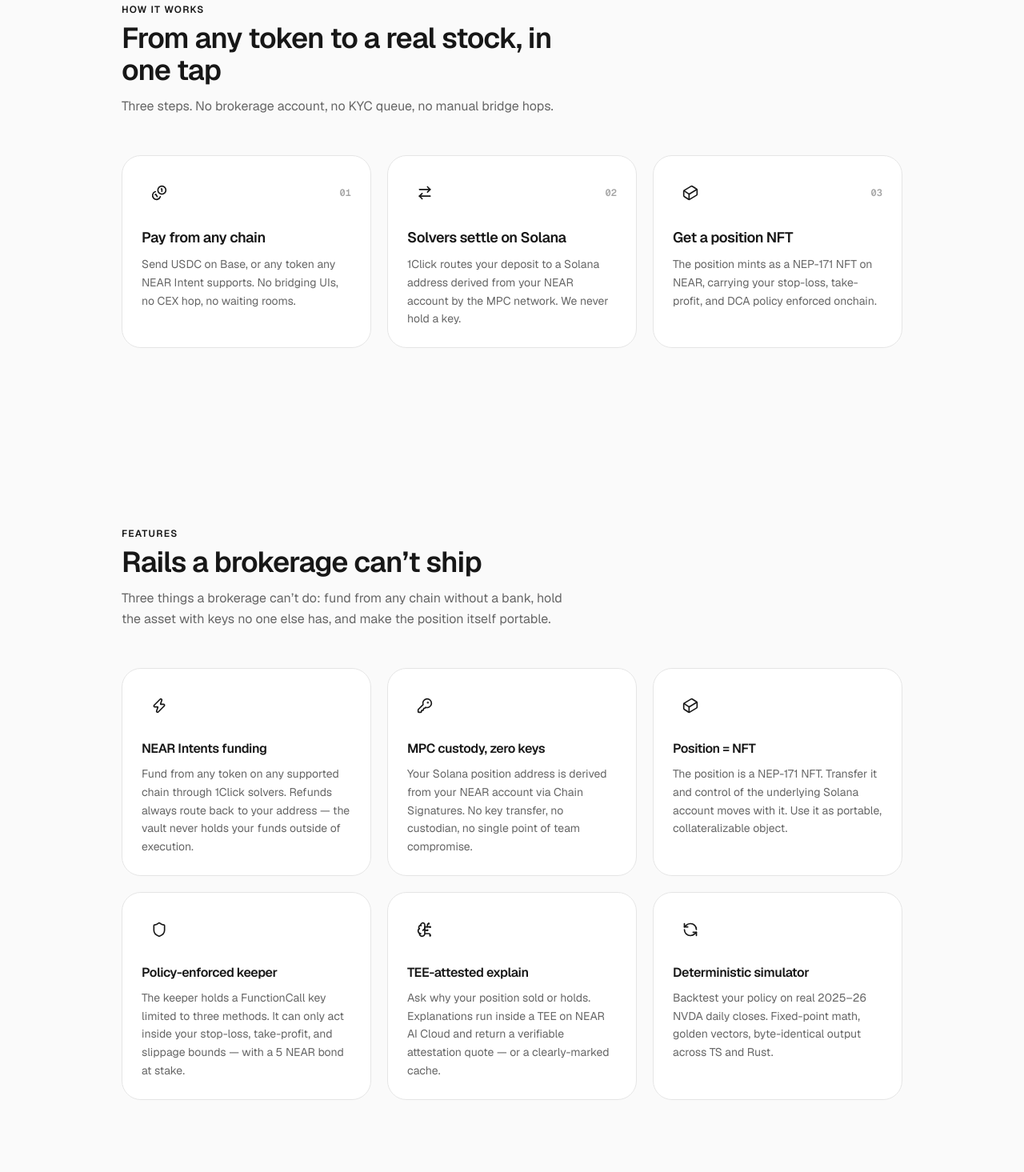
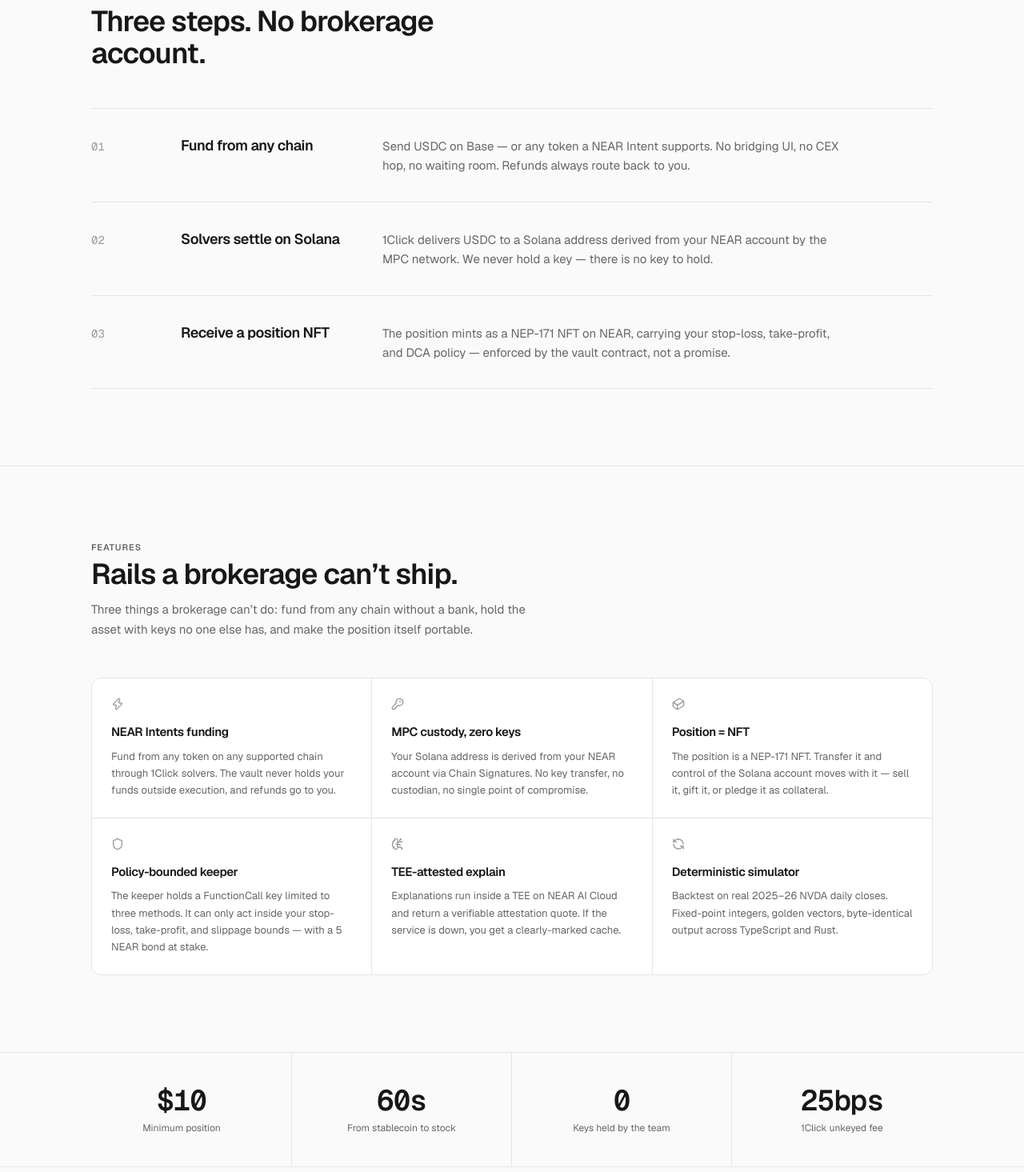
Before and after one commit to Kartikvyas1604/OneShare, a Next.js app: page / in a window 1280 px wide. Shown: the part 1165-2630 px from the top of the page at 80% size. Built offline with nearby package versions, Linux system fonts and the light colour scheme.

Commit message:
feat(landing): regenerate sections as editorial rows and grid cells
How-it-works becomes a numbered three-row ledger with hairline
dividers instead of card tiles. Features becomes a 1px-gapped
cell grid on one border. Stats band becomes a hairline dl grid.

```diff
--- a/app/components/landing/Features.tsx
+++ b/app/components/landing/Features.tsx
@@ -5,23 +5,23 @@ const features = [
     icon: Zap,
     title: "NEAR Intents funding",
     description:
-      "Fund from any token on any supported chain through 1Click solvers. Refunds always route back to your address — the vault never holds your funds outside of execution.",
+      "Fund from any token on any supported chain through 1Click solvers. The vault never holds your funds outside execution, and refunds go to you.",
   },
   {
     icon: KeyRound,
     title: "MPC custody, zero keys",
     description:
-      "Your Solana position address is derived from your NEAR account via Chain Signatures. No key transfer, no custodian, no single point of team compromise.",
+      "Your Solana address is derived from your NEAR account via Chain Signatures. No key transfer, no custodian, no single point of compromise.",
   },
   {
     icon: Cuboid,
     title: "Position = NFT",
     description:
-      "The position is a NEP-171 NFT. Transfer it and control of the underlying Solana account moves with it. Use it as portable, collateralizable object.",
+      "The position is a NEP-171 NFT. Transfer it and control of the Solana account moves with it — sell it, gift it, or pledge it as collateral.",
   },
   {
     icon: Shield,
-    title: "Policy-enforced keeper",
+    title: "Policy-bounded keeper",
     description:
       "The keeper holds a FunctionCall key limited to three methods. It can only act inside your stop-loss, take-profit, and slippage bounds — with a 5 NEAR bond at stake.",
   },
@@ -29,46 +29,42 @@ const features = [
     icon: BrainCircuit,
     title: "TEE-attested explain",
     description:
-      "Ask why your position sold or holds. Explanations run inside a TEE on NEAR AI Cloud and return a verifiable attestation quote — or a clearly-marked cache.",
+      "Explanations run inside a TEE on NEAR AI Cloud and return a verifiable attestation quote. If the service is down, you get a clearly-marked cache.",
   },
   {
     icon: RefreshCcw,
     title: "Deterministic simulator",
     description:
-      "Backtest your policy on real 2025–26 NVDA daily closes. Fixed-point math, golden vectors, byte-identical output across TS and Rust.",
+      "Backtest on real 2025–26 NVDA daily closes. Fixed-point integers, golden vectors, byte-identical output across TypeScript and Rust.",
   },
 ];
 
 export function Features() {
   return (
-    <section id="features" className="relative scroll-mt-24 py-20 md:py-28">
-      <div
-        className="absolute inset-x-0 top-0 h-px bg-gradient-to-r from-transparent via-white/10 to-transparent"
-        aria-hidden
-      />
-      <div className="mx-auto max-w-5xl px-4 md:px-6">
-        <div className="max-w-xl">
-          <p className="text-xs font-semibold uppercase tracking-widest text-brand-300">Features</p>
-          <h2 className="mt-2 text-3xl font-semibold tracking-tight text-foreground md:text-4xl">
-            Rails a brokerage can’t ship
-          </h2>
-          <p className="mt-3 text-sm leading-relaxed text-muted-foreground md:text-base">
-            Three things a brokerage can’t do: fund from any chain without a bank, hold the asset with
-            keys no one else has, and make the position itself portable.
-          </p>
-        </div>
+    <section id="features" className="scroll-mt-20 border-b border-border">
+      <div className="mx-auto max-w-[1100px] px-4 py-16 md:px-6 md:py-24">
+        <p className="eyebrow animate-fade-up">Features</p>
+        <h2 className="animate-fade-up delay-75 mt-2 max-w-xl text-3xl font-semibold tracking-tight text-foreground md:text-4xl">
+          Rails a brokerage can’t ship.
+        </h2>
+        <p className="animate-fade-up delay-150 mt-3 max-w-xl text-[15px] leading-relaxed text-muted-foreground">
+          Three things a brokerage can’t do: fund from any chain without a bank, hold the asset
+          with keys no one else has, and make the position itself portable.
+        </p>
 
-        <div className="mt-12 grid gap-4 sm:grid-cols-2 md:gap-5 lg:grid-cols-3">
+        <div className="mt-12 grid gap-px overflow-hidden rounded-xl border border-border bg-border sm:grid-cols-2 lg:grid-cols-3">
           {features.map((f, idx) => (
             <div
               key={f.title}
-              className={`animate-fade-up delay-${(idx % 3) * 100 + 100} group rounded-3xl border border-white/[0.07] bg-card p-6 transition-all duration-200 hover:border-brand-500/30 hover:shadow-glow-brand`}
+              className={`animate-fade-up delay-${(idx % 3) * 100 + 100} bg-card p-6 transition-colors duration-150 hover:bg-secondary`}
             >
-              <div className="flex h-11 w-11 items-center justify-center rounded-xl bg-brand-950 text-brand-300 transition-colors group-hover:bg-brand-900">
-                <f.icon className="h-5 w-5" aria-hidden />
-              </div>
-              <h3 className="mt-5 text-base font-semibold tracking-tight text-foreground">{f.title}</h3>
-              <p className="mt-2 text-sm leading-relaxed text-muted-foreground">{f.description}</p>
+              <f.icon className="h-4 w-4 text-faint" aria-hidden />
+              <h3 className="mt-4 text-[15px] font-semibold tracking-tight text-foreground">
+                {f.title}
+              </h3>
+              <p className="mt-2 text-[13px] leading-relaxed text-muted-foreground">
+                {f.description}
+              </p>
             </div>
           ))}
         </div>
--- a/app/components/landing/HowItWorks.tsx
+++ b/app/components/landing/HowItWorks.tsx
@@ -3,64 +3,53 @@ import { Coins, ArrowRightLeft, Cuboid } from "lucide-react";
 const steps = [
   {
     icon: Coins,
-    step: "01",
-    title: "Pay from any chain",
+    num: "01",
+    title: "Fund from any chain",
     description:
-      "Send USDC on Base, or any token any NEAR Intent supports. No bridging UIs, no CEX hop, no waiting rooms.",
+      "Send USDC on Base — or any token a NEAR Intent supports. No bridging UI, no CEX hop, no waiting room. Refunds always route back to you.",
   },
   {
     icon: ArrowRightLeft,
-    step: "02",
+    num: "02",
     title: "Solvers settle on Solana",
     description:
-      "1Click routes your deposit to a Solana address derived from your NEAR account by the MPC network. We never hold a key.",
+      "1Click delivers USDC to a Solana address derived from your NEAR account by the MPC network. We never hold a key — there is no key to hold.",
   },
   {
     icon: Cuboid,
-    step: "03",
-    title: "Get a position NFT",
+    num: "03",
+    title: "Receive a position NFT",
     description:
-      "The position mints as a NEP-171 NFT on NEAR, carrying your stop-loss, take-profit, and DCA policy enforced onchain.",
+      "The position mints as a NEP-171 NFT on NEAR, carrying your stop-loss, take-profit, and DCA policy — enforced by the vault contract, not a promise.",
   },
 ];
 
 export function HowItWorks() {
   return (
-    <section id="how" className="relative scroll-mt-24 py-20 md:py-28">
-      <div className="mx-auto max-w-5xl px-4 md:px-6">
-        <div className="max-w-xl">
-          <p className="text-xs font-semibold uppercase tracking-widest text-brand-300">How it works</p>
-          <h2 className="mt-2 text-3xl font-semibold tracking-tight text-foreground md:text-4xl">
-            From any token to a real stock, in one tap
-          </h2>
-          <p className="mt-3 text-sm leading-relaxed text-muted-foreground md:text-base">
-            Three steps. No brokerage account, no KYC queue, no manual bridge hops.
-          </p>
-        </div>
+    <section id="how" className="scroll-mt-20 border-b border-border">
+      <div className="mx-auto max-w-[1100px] px-4 py-16 md:px-6 md:py-24">
+        <p className="eyebrow animate-fade-up">How it works</p>
+        <h2 className="animate-fade-up delay-75 mt-2 max-w-xl text-3xl font-semibold tracking-tight text-foreground md:text-4xl">
+          Three steps. No brokerage account.
+        </h2>
 
-        <div className="mt-12 grid gap-4 md:grid-cols-3 md:gap-5">
+        <ol className="mt-12 divide-y divide-border border-y border-border">
           {steps.map((s, idx) => (
-            <div
-              key={s.step}
-              className={`animate-fade-up delay-${(idx + 1) * 100} group relative overflow-hidden rounded-3xl border border-white/[0.07] bg-card p-6 transition-all duration-200 hover:border-brand-500/30 hover:shadow-glow-brand`}
+            <li
+              key={s.num}
+              className={`animate-fade-up delay-${(idx + 1) * 100} grid gap-4 py-8 md:grid-cols-[80px_220px_1fr] md:items-baseline md:gap-8`}
             >
-              <div
-                className="absolute -right-6 -top-6 h-24 w-24 rounded-full bg-brand-500/10 blur-2xl transition-opacity duration-200 group-hover:opacity-100"
-                aria-hidden
-              />
-              <div className="flex items-center justify-between">
-                <div className="flex h-11 w-11 items-center justify-center rounded-xl bg-brand-950 text-brand-300">
-                  <s.icon className="h-5 w-5" aria-hidden />
-                </div>
-                <span className="font-mono text-xs font-semibold text-muted-foreground/60">
-                  {s.step}
-                </span>
+              <span className="num text-sm text-faint">{s.num}</span>
+              <div className="flex items-center gap-3 md:block">
+                <s.icon className="h-4 w-4 shrink-0 text-faint md:hidden" aria-hidden />
+                <h3 className="text-lg font-semibold tracking-tight text-foreground">{s.title}</h3>
               </div>
-              <h3 className="mt-5 text-lg font-semibold tracking-tight text-foreground">{s.title}</h3>
-              <p className="mt-2 text-sm leading-relaxed text-muted-foreground">{s.description}</p>
-            </div>
+              <p className="max-w-xl text-[15px] leading-relaxed text-muted-foreground">
+                {s.description}
+              </p>
+            </li>
           ))}
-        </div>
+        </ol>
       </div>
     </section>
   );
--- a/app/components/landing/StatsBand.tsx
+++ b/app/components/landing/StatsBand.tsx
@@ -1,23 +1,23 @@
 const stats = [
   { value: "$10", label: "Minimum position" },
-  { value: "60s", label: "From fiat-stable to stock" },
+  { value: "60s", label: "From stablecoin to stock" },
   { value: "0", label: "Keys held by the team" },
   { value: "25bps", label: "1Click unkeyed fee" },
 ];
 
 export function StatsBand() {
   return (
-    <section className="relative border-y border-white/[0.06] bg-[#070b14]/60">
-      <div className="mx-auto grid max-w-5xl grid-cols-2 divide-x divide-white/[0.06] md:grid-cols-4">
+    <section className="border-b border-border">
+      <dl className="mx-auto grid max-w-[1100px] grid-cols-2 divide-border md:grid-cols-4 md:divide-x">
         {stats.map((s) => (
           <div key={s.label} className="px-6 py-10 text-center">
-            <p className="font-mono text-3xl font-semibold tabular-nums text-foreground md:text-4xl">
+            <dd className="num text-3xl font-semibold tracking-tight text-foreground md:text-4xl">
               {s.value}
-            </p>
-            <p className="mt-1.5 text-xs text-muted-foreground">{s.label}</p>
+            </dd>
+            <dt className="mt-1.5 text-xs text-muted-foreground">{s.label}</dt>
           </div>
         ))}
-      </div>
+      </dl>
     </section>
   );
 }
```
